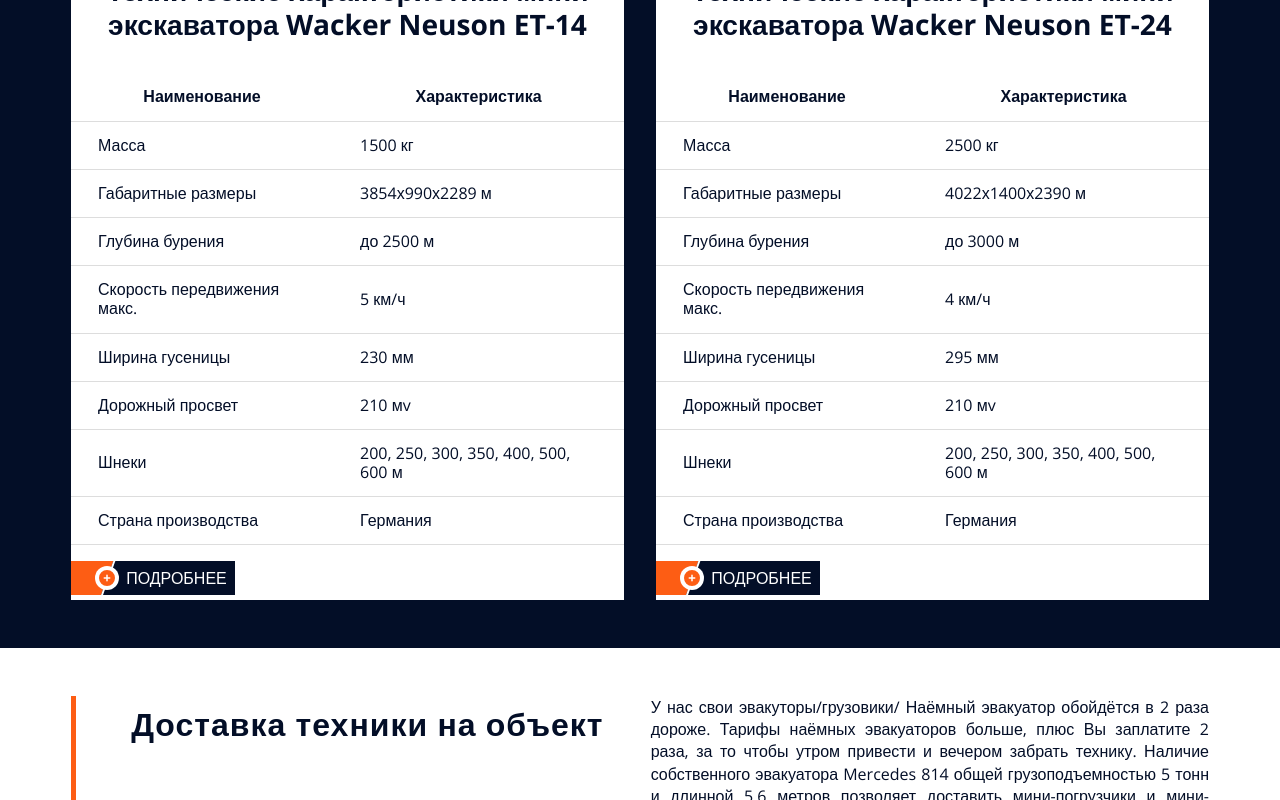
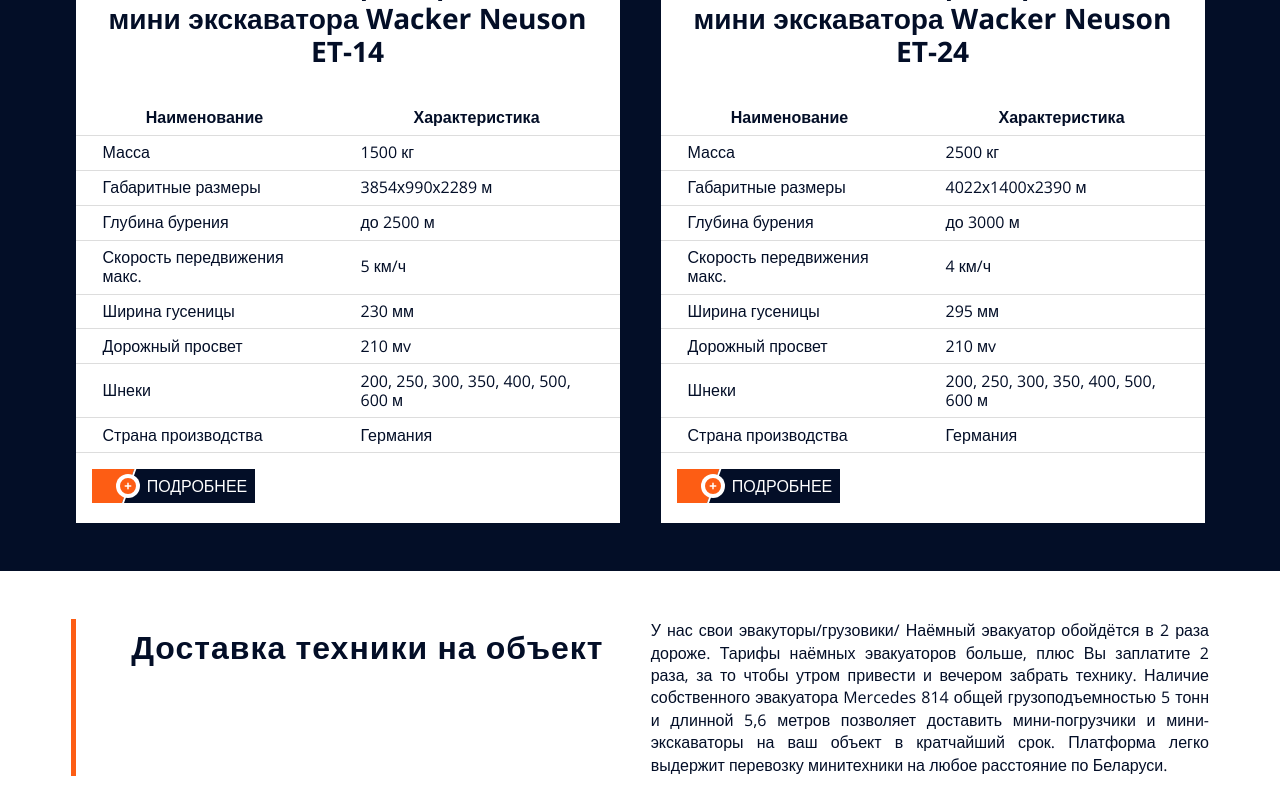
Before and after one commit to TanyaDanilovich/miniarenda_styled, a React app: page / in a window 1280 px wide. Shown: the part 2664-3464 px from the top of the page. Built offline with nearby package versions, Linux system fonts and the light colour scheme.

Commit message:
machineries section

```diff
--- a/src/widgets/machineries/machneryCard/MachneryCard.tsx
+++ b/src/widgets/machineries/machneryCard/MachneryCard.tsx
@@ -59,7 +59,7 @@
                 </tbody>
             </S_MachineryCardTable>
 
-            <S_Box $marginTop = {"1rem"}>
+            <S_Box $marginTop = {"1rem"} $marginLeft = {"1rem"}>
                 <Button type = {'read more'}/>
             </S_Box>
 
@@ -72,6 +72,9 @@
   color: ${({theme}) => theme.colors.black};
   position: relative;
   z-index: 10;
+  padding-bottom: 1rem;
+  max-width: 544px;
+  margin: 0 auto;
   ${ImageHover()}
 `;
 
@@ -112,7 +115,7 @@
 
   th, td {
     border-bottom: 1px solid #ddd;
-    padding-block: ${getResponsiveSize(BASE / 2, BASE, 320)};
+    padding-block: ${getResponsiveSize(BASE / 3, BASE/2, 320)};
     padding-inline: ${getResponsiveSize(BASE * 0.75, BASE * 2, 320)};
   }
 
```
